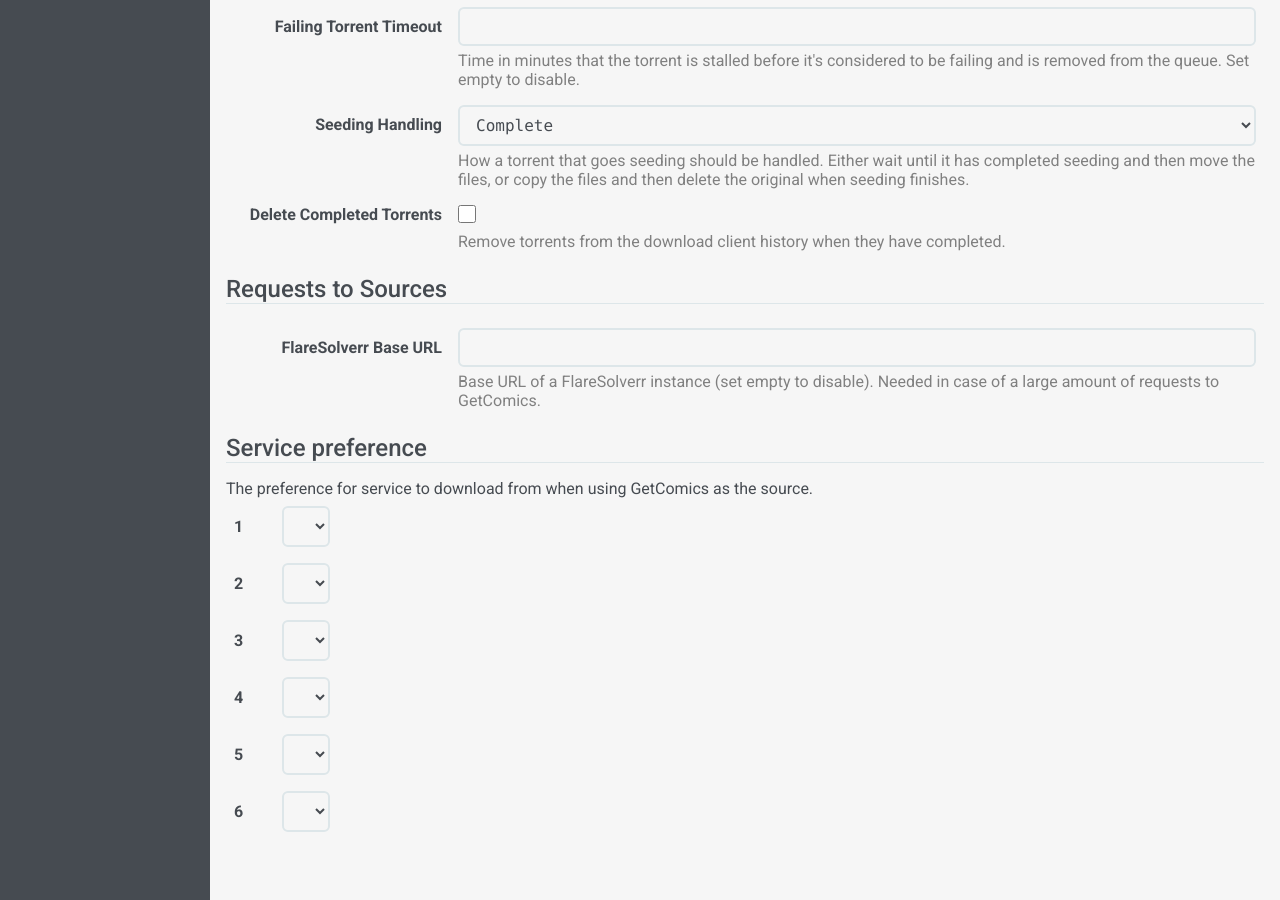
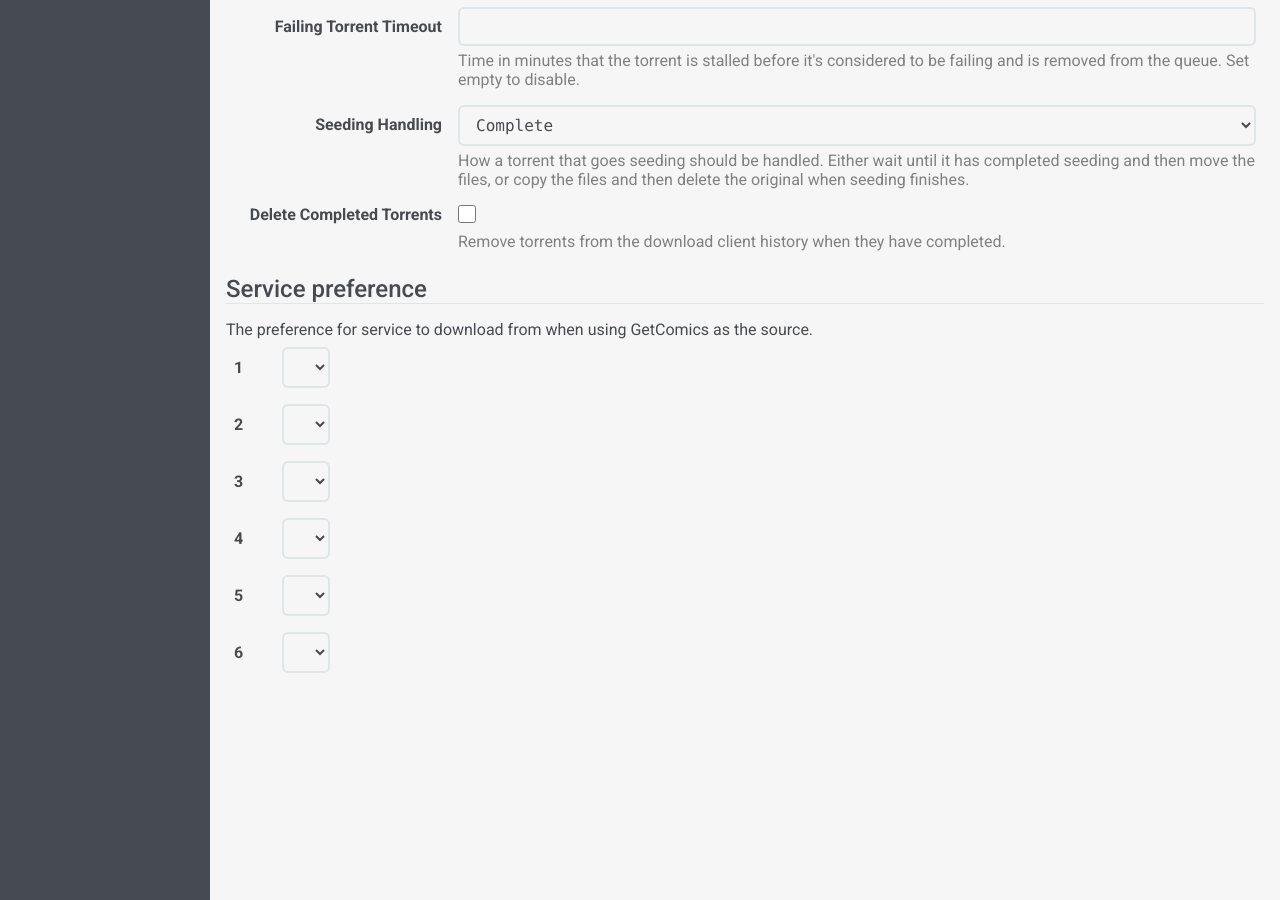
Before and after one commit to Casvt/Kapowarr, a Python web app: template frontend/templates/settings_download.html in a window 1280 px wide. Shown: the part 430-1330 px from the top of the page. Run offline with Jinja, Linux system fonts and the light colour scheme; the template is opened without the code that fills it, so the values that code supplies are empty; some libraries are stand-ins or nearby versions.

Commit message:
Moved FS setting to General section

```diff
--- a/frontend/static/js/settings_download.js
+++ b/frontend/static/js/settings_download.js
@@ -5,7 +5,6 @@ function fillSettings(api_key) {
 		document.querySelector('#torrent-timeout-input').value = ((json.result.failing_torrent_timeout || 0) / 60) || '';
 		document.querySelector('#seeding-handling-input').value = json.result.seeding_handling;
 		document.querySelector('#delete-torrents-input').checked = json.result.delete_completed_torrents;
-		document.querySelector('#flaresolverr-input').value = json.result.flaresolverr_base_url;
 		fillPref(json.result.service_preference);
 	});
 };
@@ -13,13 +12,11 @@ function fillSettings(api_key) {
 function saveSettings(api_key) {
 	document.querySelector("#save-button p").innerText = 'Saving';
 	document.querySelector('#download-folder-input').classList.remove('error-input');
-	document.querySelector("#flaresolverr-input").classList.remove('error-input');
 	const data = {
 		'download_folder': document.querySelector('#download-folder-input').value,
 		'failing_torrent_timeout': parseInt(document.querySelector('#torrent-timeout-input').value || 0) * 60,
 		'seeding_handling': document.querySelector('#seeding-handling-input').value,
 		'delete_completed_torrents': document.querySelector('#delete-torrents-input').checked,
-		'flaresolverr_base_url': document.querySelector('#flaresolverr-input').value,
 		'service_preference': [...document.querySelectorAll('#pref-table select')].map(e => e.value)
 	};
 	sendAPI('PUT', '/settings', api_key, {}, data)
@@ -36,12 +33,6 @@ function saveSettings(api_key) {
                 e.error === "FolderNotFound"
             )
                 document.querySelector('#download-folder-input').classList.add('error-input');
-
-			else if (
-				e.error === "InvalidSettingValue"
-				&& e.result.key === "flaresolverr_base_url"
-			)
-				document.querySelector("#flaresolverr-input").classList.add('error-input');
 
 			else
                 console.log(e);
--- a/frontend/templates/settings_download.html
+++ b/frontend/templates/settings_download.html
@@ -65,18 +65,6 @@
 					</tr>
 				</tbody>
 			</table>
-			<h2>Requests to Sources</h2>
-			<table class="fold-table">
-				<tbody>
-					<tr>
-						<th><label for="flaresolverr-input">FlareSolverr Base URL</label></th>
-						<td>
-							<input type="url" name="" id="flaresolverr-input">
-							<p>Base URL of a FlareSolverr instance (set empty to disable). Needed in case of a large amount of requests to GetComics.</p>
-						</td>
-					</tr>
-				</tbody>
-			</table>
 			<h2>Service preference</h2>
 			<p>The preference for service to download from when using GetComics as the source.</p>
 			<table id="pref-table" class="short-table">
```
Also changed, not shown: docs/settings/download.md (+0 -6 lines), docs/settings/general.md (+5 -1 lines), frontend/static/js/settings_general.js (+10 -0 lines), frontend/templates/settings_general.html (+8 -1 lines).
